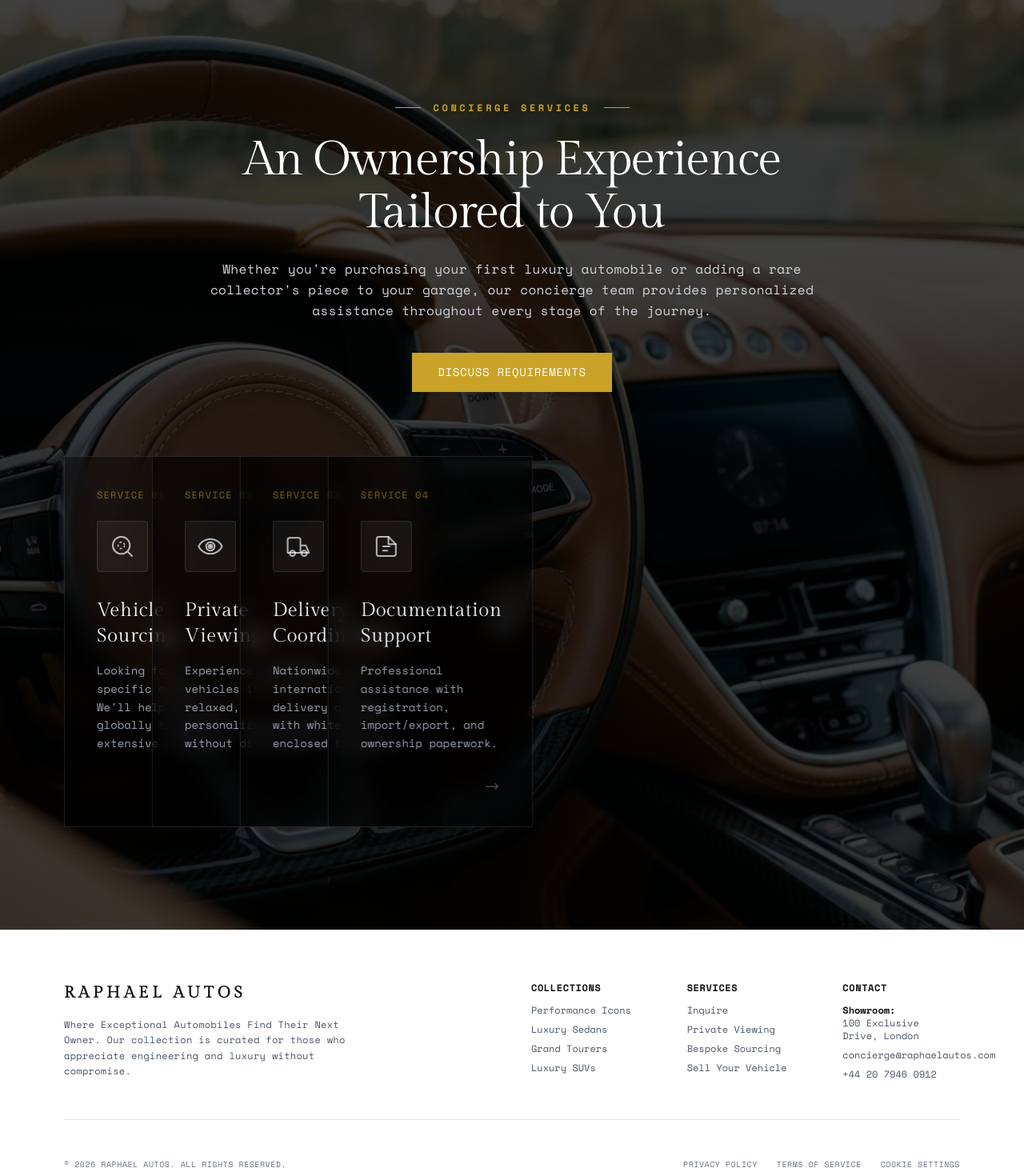
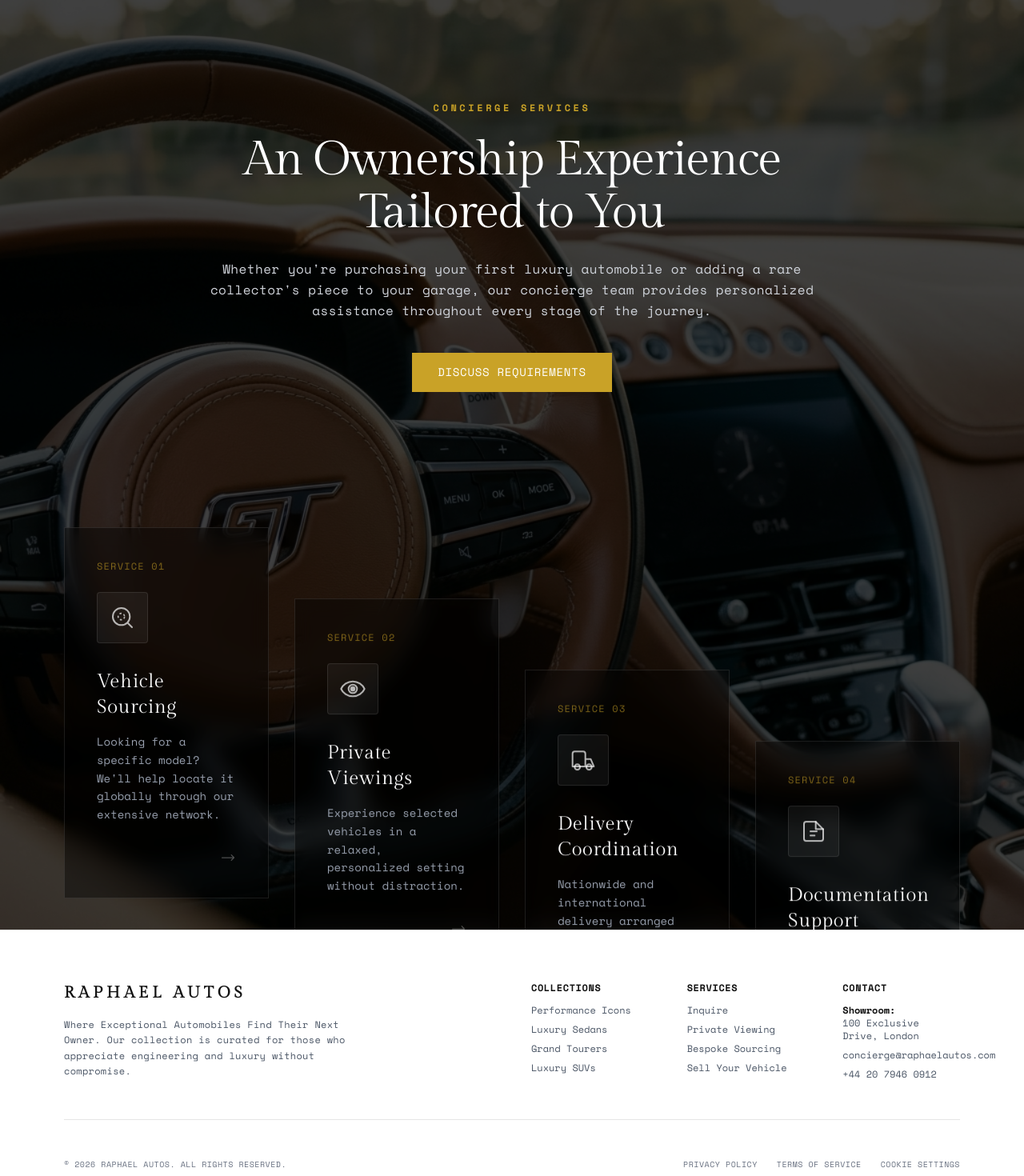
Before and after one commit to Ace-design2/raphael-autos, a Next.js app: page / in a window 1280 px wide. Shown: the part 3680-5150 px from the top of the page at 80% size. Built offline with nearby package versions, Linux system fonts and the light colour scheme.

Commit message:
refactor: simplify concierge header layout and update service card entrance animation to vertical stagger

```diff
--- a/components/ConciergeServices.tsx
+++ b/components/ConciergeServices.tsx
@@ -136,13 +136,9 @@ export const ConciergeServices = (): React.JSX.Element => {
 
         {/* Centered Header Section */}
         <div className="flex flex-col items-center text-center max-w-3xl mb-16 md:mb-20">
-          <div className="inline-flex items-center justify-center gap-4 mb-6">
-            <div className="w-8 h-[1px] bg-cooliocns-gold"></div>
-            <span className="font-body text-xs text-cooliocns-gold uppercase tracking-[0.3em] font-semibold">
-              Concierge Services
-            </span>
-            <div className="w-8 h-[1px] bg-cooliocns-gold"></div>
-          </div>
+          <span className="font-body text-xs text-cooliocns-gold uppercase tracking-[0.3em] font-semibold mb-6 block">
+            Concierge Services
+          </span>
 
           <h2 className="font-display text-4xl md:text-5xl lg:text-6xl font-normal tracking-tight leading-[1.1] mb-6">
             An Ownership Experience Tailored to You
@@ -168,13 +164,13 @@ export const ConciergeServices = (): React.JSX.Element => {
         <div className="w-full grid grid-cols-1 md:grid-cols-2 lg:grid-cols-4 gap-6 xl:gap-8">
           {SERVICES_DATA.map((service, idx) => {
             const isHovered = hoveredIdx === idx;
-            // Left to right stagger: they start shifted left, and unfold to their natural positions
-            const stepOffset = idx * -240 * (1 - scrollProgress);
+            // Bottom to top stagger: they start shifted down, and rise up to their natural positions
+            const stepOffset = (idx + 1) * 120 * (1 - scrollProgress);
 
             return (
               <div
                 key={service.title}
-                style={{ transform: `translateX(${stepOffset}px)` }}
+                style={{ transform: `translateY(${stepOffset}px)` }}
                 className={`group relative flex flex-col items-start p-8 md:p-10 border transition-colors duration-500 transition-transform ease-out cursor-pointer backdrop-blur-md bg-black/40 ${isHovered ? 'border-cooliocns-gold/60' : 'border-white/10 hover:border-cooliocns-gold/60'}`}
                 onMouseEnter={() => setHoveredIdx(idx)}
                 onMouseLeave={() => setHoveredIdx(null)}
```
